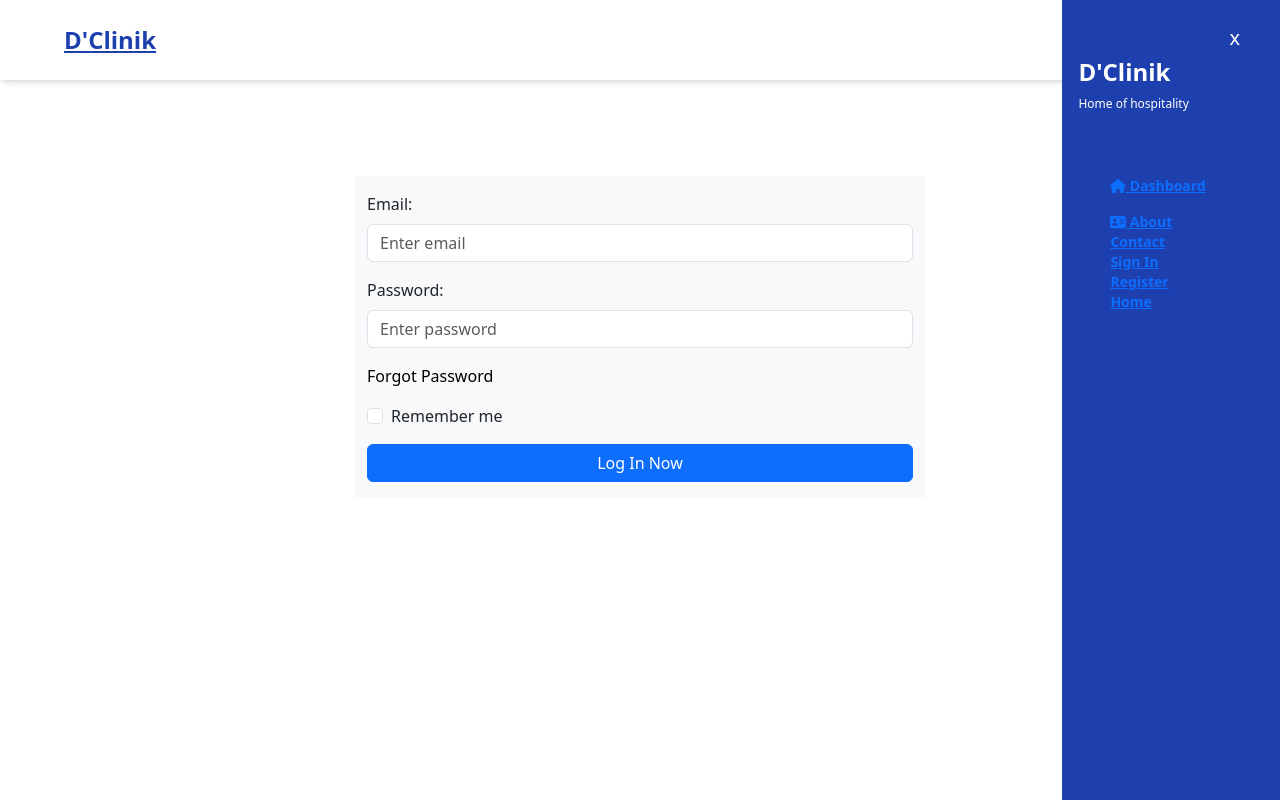
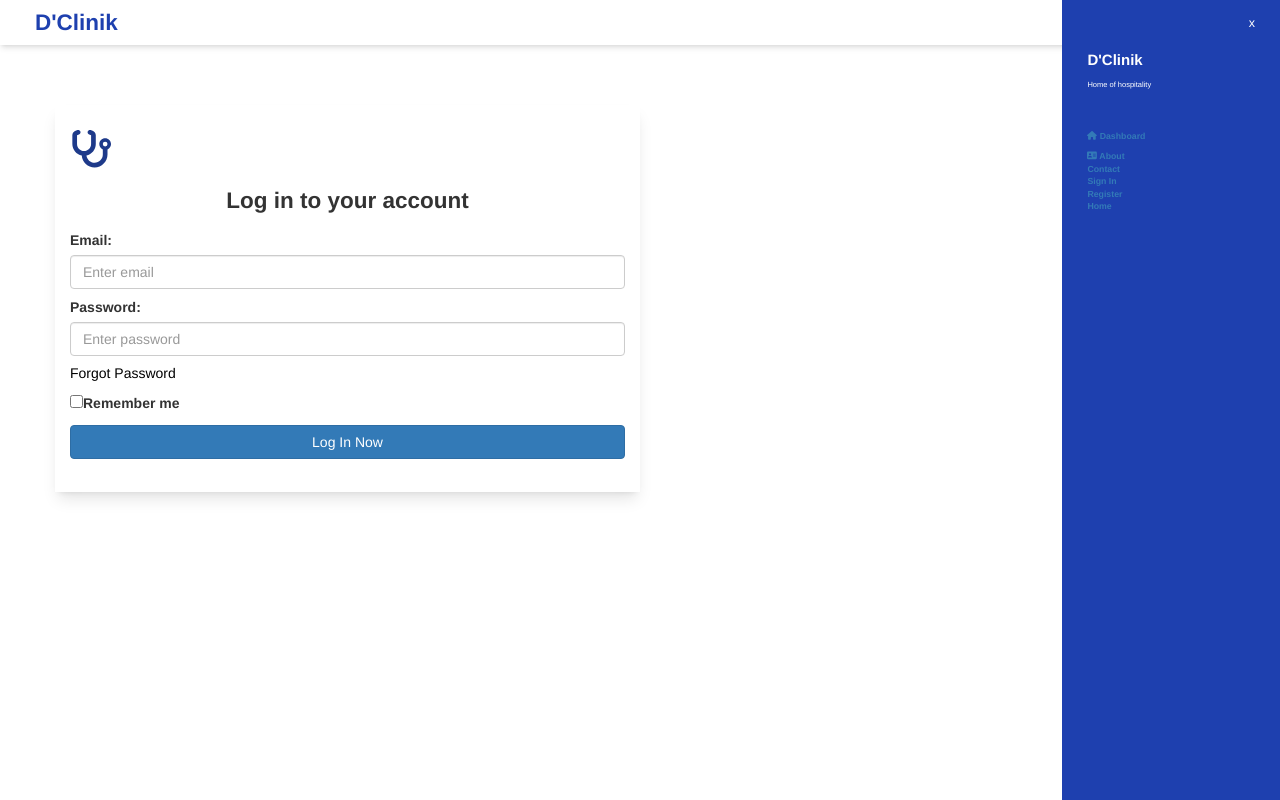
Before and after one commit to iamclement1/D-Clinik, a React (Vite) app: page / in a window 1280 px wide. Built offline with nearby package versions, Linux system fonts and the light colour scheme.

Commit message:
added more info to the login page

```diff
--- a/package.json
+++ b/package.json
@@ -13,7 +13,9 @@
     "@fortawesome/free-regular-svg-icons": "^6.0.0",
     "@fortawesome/free-solid-svg-icons": "^6.0.0",
     "@fortawesome/react-fontawesome": "^0.1.17",
+    "bootstrap": "^3.4.1",
     "react": "^17.0.2",
+    "react-bootstrap": "^0.32.4",
     "react-dom": "^17.0.2",
     "react-router-dom": "^6.2.1"
   },
--- a/src/Components/Admin/AdminNavbar.jsx
+++ b/src/Components/Admin/AdminNavbar.jsx
@@ -6,7 +6,7 @@ function AdminNavbar() {
     <div>
         <nav className='flex p-4 shadow-md'>
             <div className=''>
-                <NavLink to='/' className={`font-bold text-2xl md:pl-10 pl-0 text-blue-800`}>
+                <NavLink to='/' className={`font-bold text-4xl md:pl-10 pl-0 text-blue-800`}>
                     D'Clinik
                 </NavLink>
             </div>
--- a/src/Pages/LogIn.jsx
+++ b/src/Pages/LogIn.jsx
@@ -1,12 +1,16 @@
 import React from 'react'
 import { Link } from 'react-router-dom'
+import { faStethoscope } from '@fortawesome/free-solid-svg-icons'
+import { FontAwesomeIcon } from '@fortawesome/react-fontawesome'
 
 function LogIn() {
   return (
-     <div className="container">
-         <div className="row " style={{marginTop:"6rem"}}>
-             <div className="col-md-6 offset-md-3 bg-light">
-                <form>
+    <div className="container justify-center">
+        <div className="row " style={{marginTop:"6rem"}}>
+            <div className="col-md-6 offset-md-3 bg-light shadow-lg px-10 py-10">
+                <form className='flex flex-col mx-auto'>
+                    <FontAwesomeIcon icon={faStethoscope} className='text-6xl text-blue-900' />
+                    <h2 className='text-4xl font-bold text-center'>Log in to your account</h2>
                     <div className="mb-3 mt-3">
                         <label for="email" className="form-label">Email:</label>
                         <input type="email" className="form-control"  placeholder="Enter email"/>
@@ -16,22 +20,25 @@ function LogIn() {
                         <input type="password" className="form-control" placeholder="Enter password"/>
                     </div>
                     <div className="mb-3">
-                       <Link to="/forgot-password" className='text-decoration-none' style={{color:"black"}}><span>Forgot Password </span></Link>
+                        <Link to="/forgot-password" className='text-decoration-none' style={{color:"black"}}><span>Forgot Password </span></Link>
                     </div>
                     <div className="form-check mb-3">
                         <label className="form-check-label">
-                            <input className="form-check-input" type="checkbox" name="remember"/> Remember me
+                            <input className="form-check-input" type="checkbox" name="remember"/>
+                            Remember me
                         </label>
                     </div>
 
                     <div className="d-grid mb-3">
-                        <button type="submit" className="btn btn-primary btn-block">Log In Now</button>
+                        <button type="submit" className="btn btn-primary btn-block">
+                            Log In Now
+                        </button>
                     </div>
 
                 </form>
-             </div>
-         </div>
-     </div>
+            </div>
+        </div>
+    </div>
 
   )
 }
```
Also changed, not shown: 1 other file (tests, documents, lock files or other folders).
